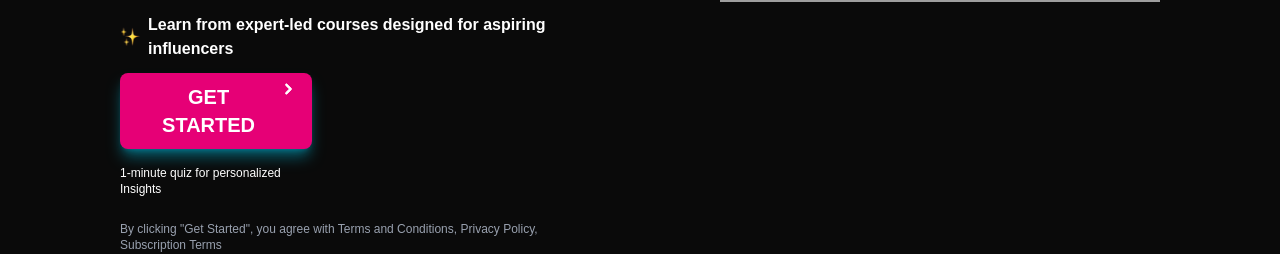
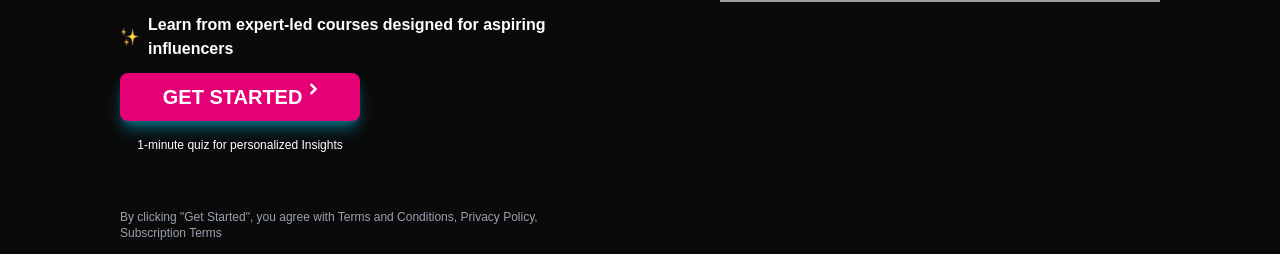
Before and after one commit to Saima2025/fametonicNextJs, a Next.js app: page / in a window 1280 px wide. Shown: the part 615-869 px from the top of the page. Built offline with nearby package versions, Linux system fonts and the light colour scheme; grey boxes are pictures that could not be loaded.

Commit message:
# next project upload

```diff
--- a/src/app/page.tsx
+++ b/src/app/page.tsx
@@ -40,7 +40,7 @@ export default function Home() {
                             height={20}
                             className="mr-2"
                         /> Learn from expert-led courses designed for aspiring influencers</p>
-                    <div className="w-2/5 sm:mt-20 md:mt-0">
+                    <div className="md:w-1/2 sm:mt-20 md:mt-0 sm:place-content-center sm:grid md:place-content-start md:flex md:flex-col">
                         <button type="button"
                                 className="inline-flex justify-center md:w-full sm:w-lg mt-3 text-white bg-pink-600 focus:ring-2 focus:outline-none focus:ring-cyan-300 shadow-lg shadow-cyan-500/50 font-bold rounded-lg text-xl px-5 py-2.5 text-center me-2 mb-2 uppercase ">Get Started
                             <Image
@@ -51,11 +51,10 @@ export default function Home() {
                                 height={15}
                             />
                         </button>
-                            <p className="text-xs text-white mt-2 flex justify-center">1-minute quiz for personalized Insights</p>
-
+                        <p className="text-xs text-white mt-2 flex justify-center mb-8">1-minute quiz for personalized Insights</p>
                     </div>
-                    <div className="md:relative sm:absolute sm:top-332 md:top-0 sm:text-center md:text-left">
-                        <p className="text-xs text-gray-400 mt-6">By clicking "Get Started", you agree with Terms and Conditions, Privacy Policy, Subscription Terms</p>
+                    <div className="md:relative sm:absolute sm:top-332 md:top-0 sm:text-center md:text-left sm:pl-8 md:pl-0">
+                        <p className="text-xs text-gray-400 mt-6">By clicking "Get Started", you agree with Terms and Conditions, Privacy Policy, Subscription Terms </p>
                         <p className="text-[10px] text-gray-400 mt-5">Fametonic 2025 ©All Rights Reserved.</p>
                     </div>
                 </div>
```
